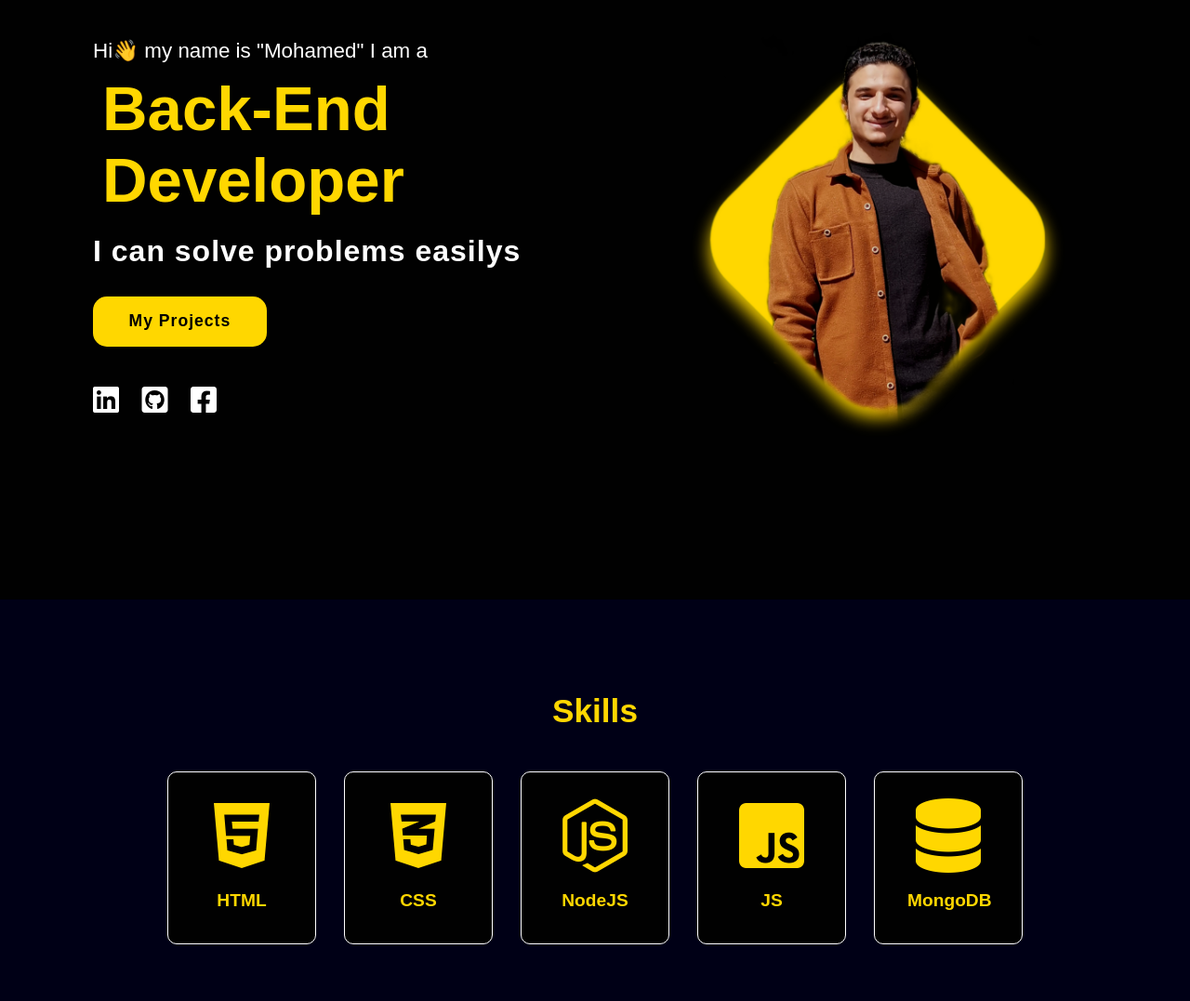
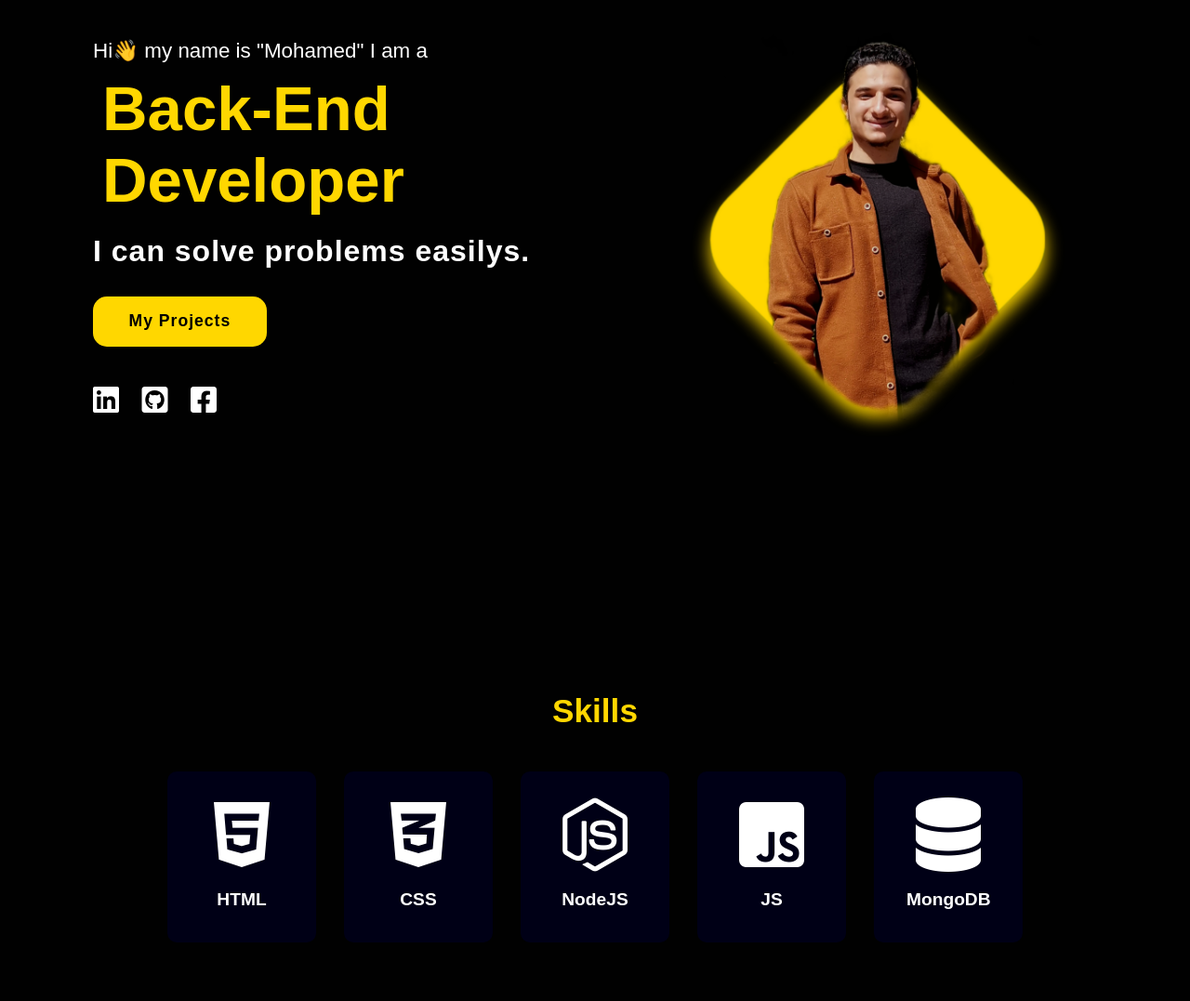
Before and after one commit to Mohamed-Ahmed-Kamel/My-Profile, a plain HTML site: page index.html in a window 1280 px wide. Shown: the part 155-1232 px from the top of the page at 93% size. Drawn offline with Linux system fonts and the light colour scheme.

Commit message:
changes in color

```diff
--- a/css/styles.css
+++ b/css/styles.css
@@ -3,6 +3,7 @@
   --secondaryColor: gold;
   --backgroundColor: #000016;
   --lightColor: #fff;
+  --tranLight: #ffffff1c;
   --bgColor-1: rgba(255, 255, 255, 0.082);
 }
 * {
@@ -155,17 +156,17 @@ nav ul li a:hover {
 
 /* ******************** Skills cards Start ******************** */
 .skills-cards {
-  background: var(--backgroundColor);
+  background: var(--primaryColor);
 }
 .skills-cards .card {
-  border: 1px solid #fff;
-  background-color: var(--primaryColor);
+/*  border: 1px solid #fff;*/
+  background-color: var(--backgroundColor);
   width: 10em;
 }
 .skills-cards .card:hover {
-  border-radius: 20%;
-  background-color: var(--bgColor-1);
-  box-shadow: 0 0px 13px gold;
+  border-radius: 15%;
+/*  background-color: var(--tranLight);*/
+  box-shadow: 0 0px 13px var(--tranLight);
   transform: scale(1.1);
 }
 .skills-content {
@@ -294,7 +295,7 @@ section {
   transform: scale(1.1);
 }
 .icon {
-  color: var(--secondaryColor);
+  color: var(--lightColor);
   font-size: 5em;
   text-align: center;
 }
@@ -302,7 +303,7 @@ section {
   text-align: center;
 }
 .info h3 {
-  color: var(--secondaryColor);
+  color: var(--lightColor);
   font-size: 1.2em;
   margin: 10px;
 }
--- a/index.html
+++ b/index.html
@@ -30,7 +30,7 @@
     <section class="main" id="Home">
         <div>
             <h2>Hi&#128075 my name is "Mohamed" I am a<br><span>Back-End Developer</span></h2>
-            <h3>I can solve problems easilys</h3>
+            <h3>I can solve problems easilys.</h3>
             <a href="#Projects" class="project-btn">My Projects</a>
             <div class="social-icons">
                 <a href="https://www.linkedin.com/in/mohamed-ahmed-b1b597255/" target="_blank"><i class="fa-brands fa-linkedin"></i></a>
```
